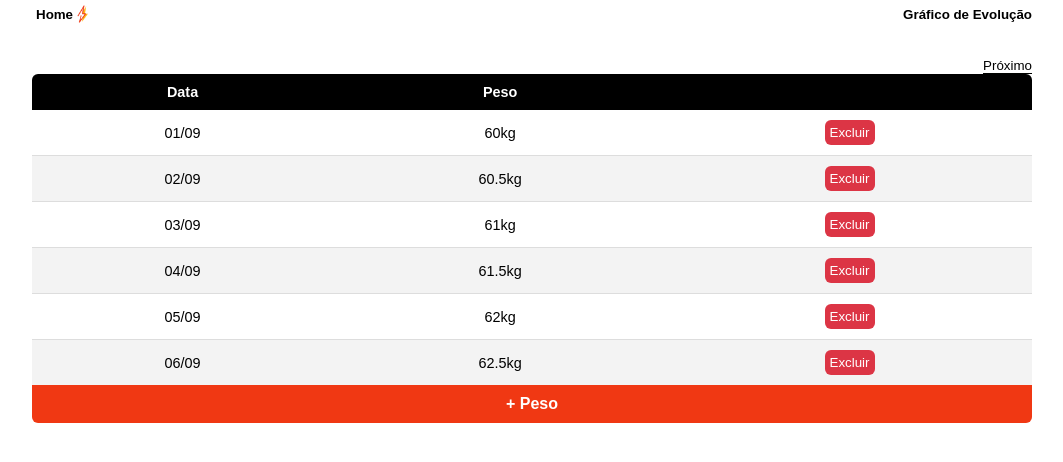
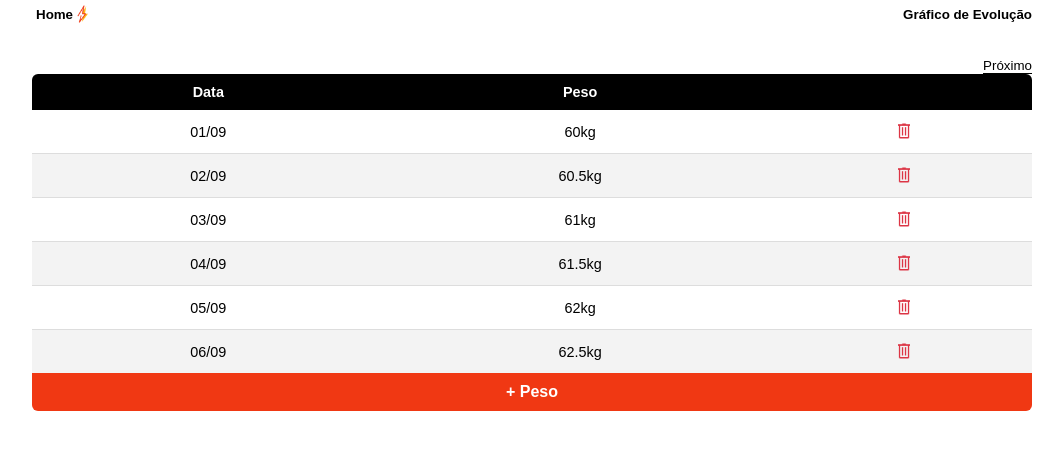
Before and after one commit to deividsilvajs/getting-stronger, a React (Create React App) app: page /#/weight-history in a window 1280 px wide. Shown: the top 462 px of the page, without its empty margins (108-1171 px from the left). Built offline with nearby package versions, Linux system fonts and the light colour scheme.

Commit message:
usando ícone no DeleteButton

```diff
--- a/src/components/DeleteButton.tsx
+++ b/src/components/DeleteButton.tsx
@@ -1,16 +1,8 @@
 const DeleteButton = () => {
 
-    const style: React.CSSProperties = {
-        backgroundColor: '#DC3545',
-        color: '#FFFFFF',
-        padding: '5px',
-        borderRadius: '6px',
-        fontWeight: 'normal'
-    }
-
     return (
-        <button style={style}>
-            Excluir
+        <button>
+            <img style={{ marginTop: 2 }} width={18} src={require('trash.png')} alt='Excluir' />
         </button>
     )
 }
```
Also changed, not shown: src/trash.png (added).
